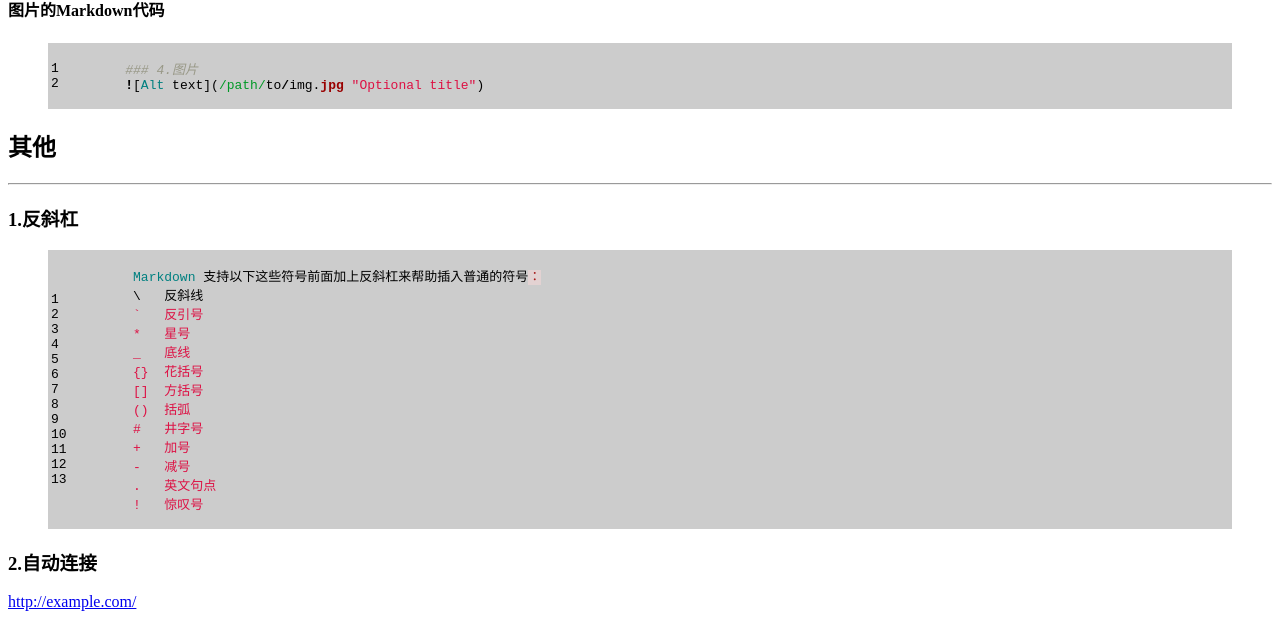
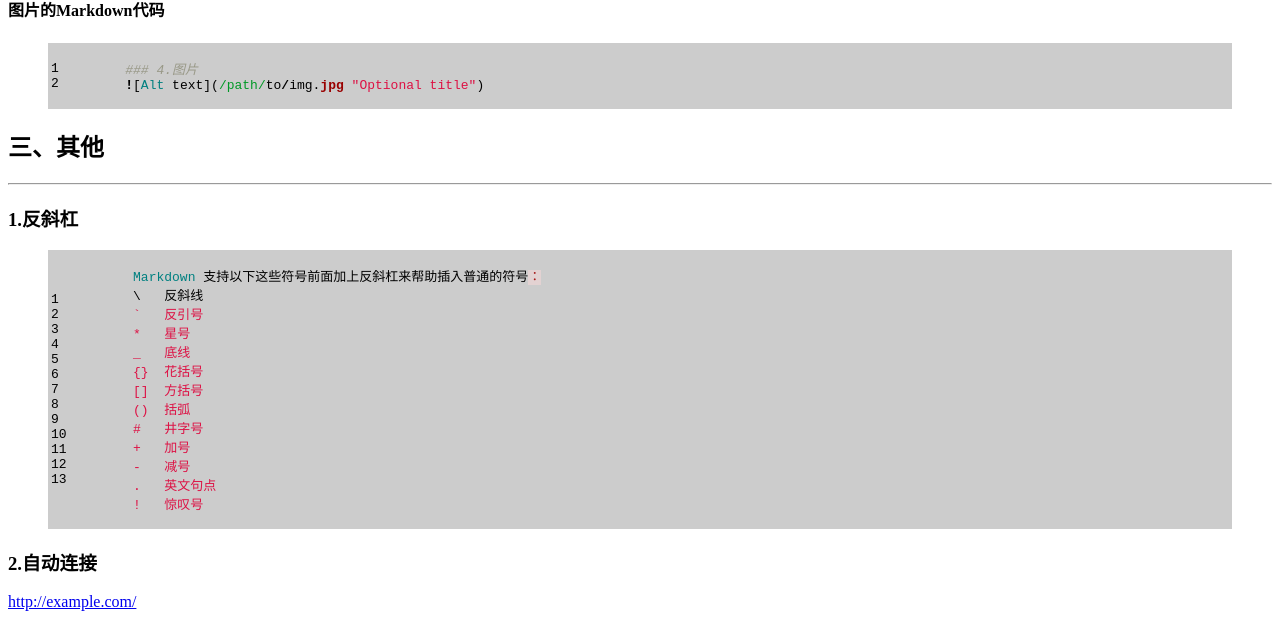
Before and after one commit to ftconan/pinmingkenan.github.io, a Jekyll site: the page built from _posts/2017-02-05-Markdown指南.md, in a window 1280 px wide and 900 px high, scrolled down 3101 px, cut to the strip 273-900 px from the top of the window. Built offline with Jekyll 4.4.1, drawn with Linux system fonts in a browser that asks for light colours.

Commit message:
修改Markdown指南

```diff
--- a/_posts/2017-02-05-Markdown指南.md
+++ b/_posts/2017-02-05-Markdown指南.md
@@ -142,7 +142,7 @@ Use the `printf()` function.
 	![Alt text](/path/to/img.jpg "Optional title")
 {% endhighlight ruby %}
 
-## 其他
+## 三、其他
 ***
 
 ### 1.反斜杠
```
